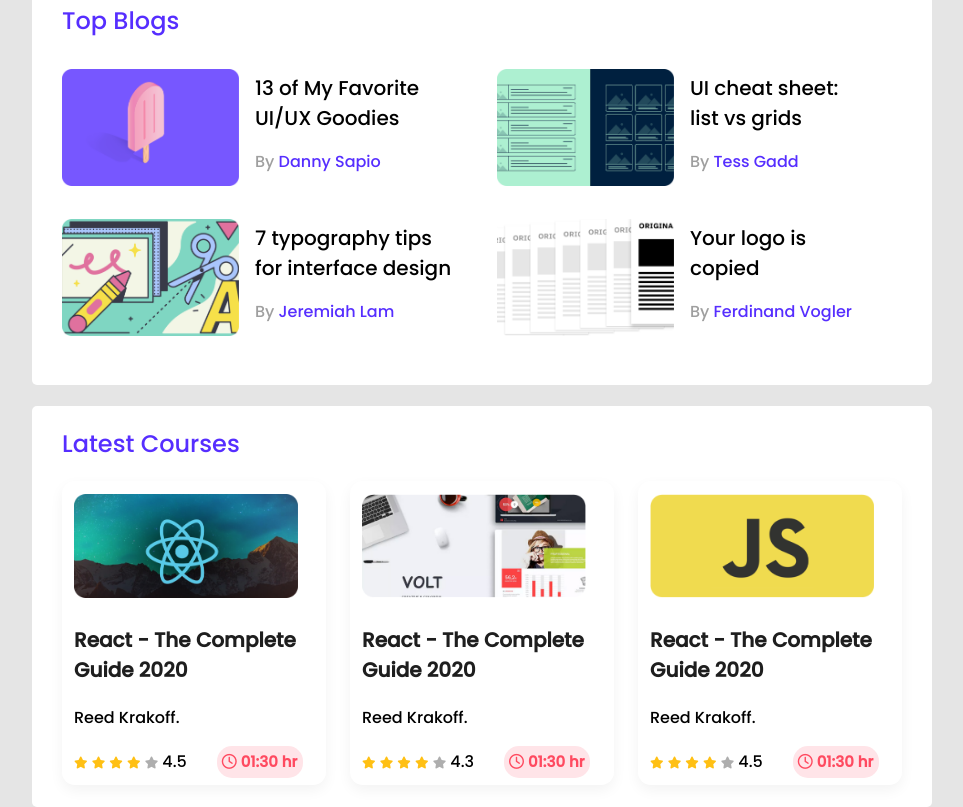
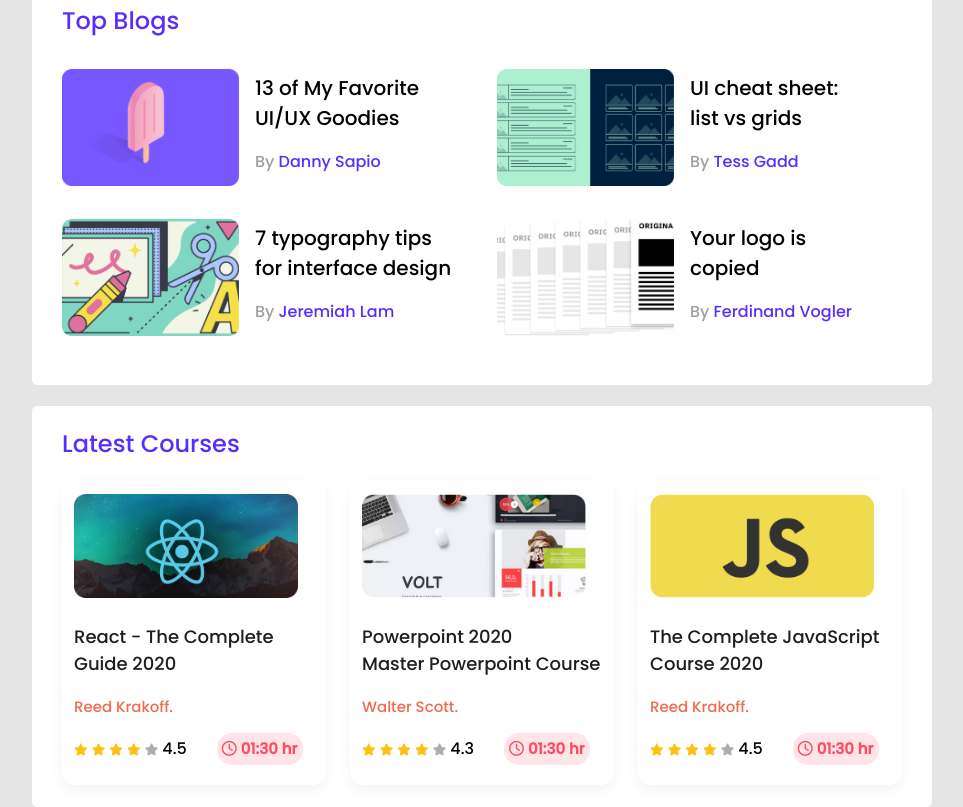
Before and after one commit to hasnain9999/leader-board-css3, a plain HTML site: page index.html in a window 1280 px wide. Shown: the part 438-1245 px from the top of the page, without its empty margins (158-1121 px from the left). Drawn offline with Linux system fonts and the light colour scheme.

Commit message:
Made some changes

```diff
--- a/index.html
+++ b/index.html
@@ -148,8 +148,8 @@
                             <img src="images/courses/course-2.png" alt="">
                         </div>
                         <div class="course-detail">
-                            <h3 class="course-title">React - The Complete <br> Guide 2020</h3>
-                            <p class="course-author">Reed Krakoff.</p>
+                            <h3 class="course-title">Powerpoint 2020 <br> Master Powerpoint Course</h3>
+                            <p class="course-author">Walter Scott.</p>
                             <div class="course-info">
                                 <div>
                                     <i class="fa-solid fa-star filled"></i>
@@ -173,7 +173,7 @@
                             <img src="images/courses/course-3.png" alt="">
                         </div>
                         <div class="course-detail">
-                            <h3 class="course-title">React - The Complete <br> Guide 2020</h3>
+                            <h3 class="course-title">The Complete JavaScript Course 2020</h3>
                             <p class="course-author">Reed Krakoff.</p>
                             <div class="course-info">
                                 <div>
--- a/styles/style.css
+++ b/styles/style.css
@@ -205,23 +205,32 @@
     padding-left: 12px;
     padding-top: 13px;
     padding-bottom: 21px;
+    margin: 0;
     box-shadow: 0px 5.3px 13.3px rgba(0, 0, 0, 0.05);
     border-radius: 13px;
 
 }
 
 .course-title{
-    font-size: 20px;
+
+    font-size: 18px;
     color: #1E1E1E;
+    font-weight: 500;
+}
 
+.course-author{
+
+    color: #ED6B4F;
+    font-size: 15px;
+}
+
+.course .course-banner img{
+
+    width: 224px;
+    height: 104px;
 
 }
 
-.course .course-banner IMG{
-
-    width: 224px;
-    height: 104px;
-}
 
 .course-info{
     display: flex;
```
